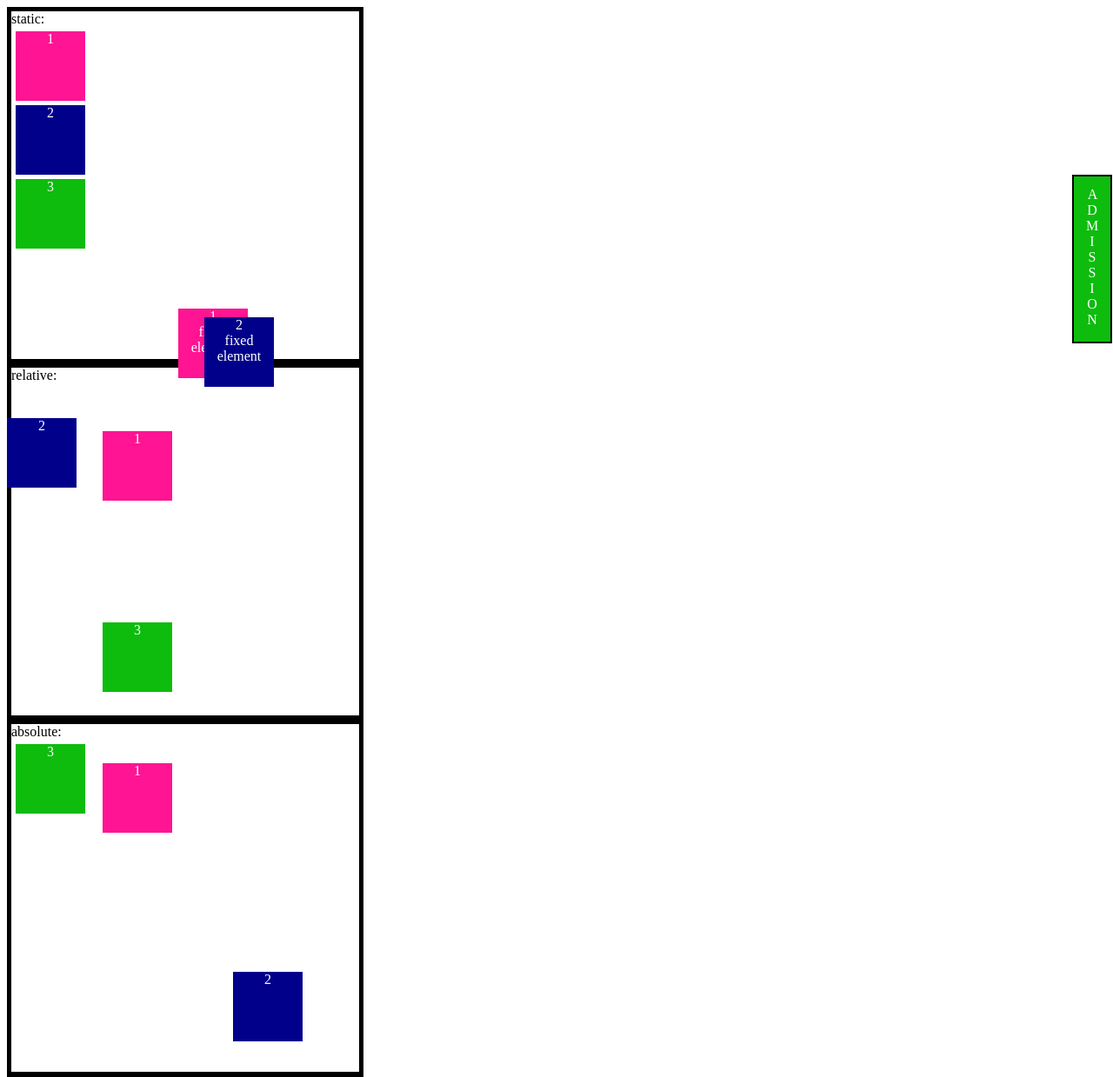
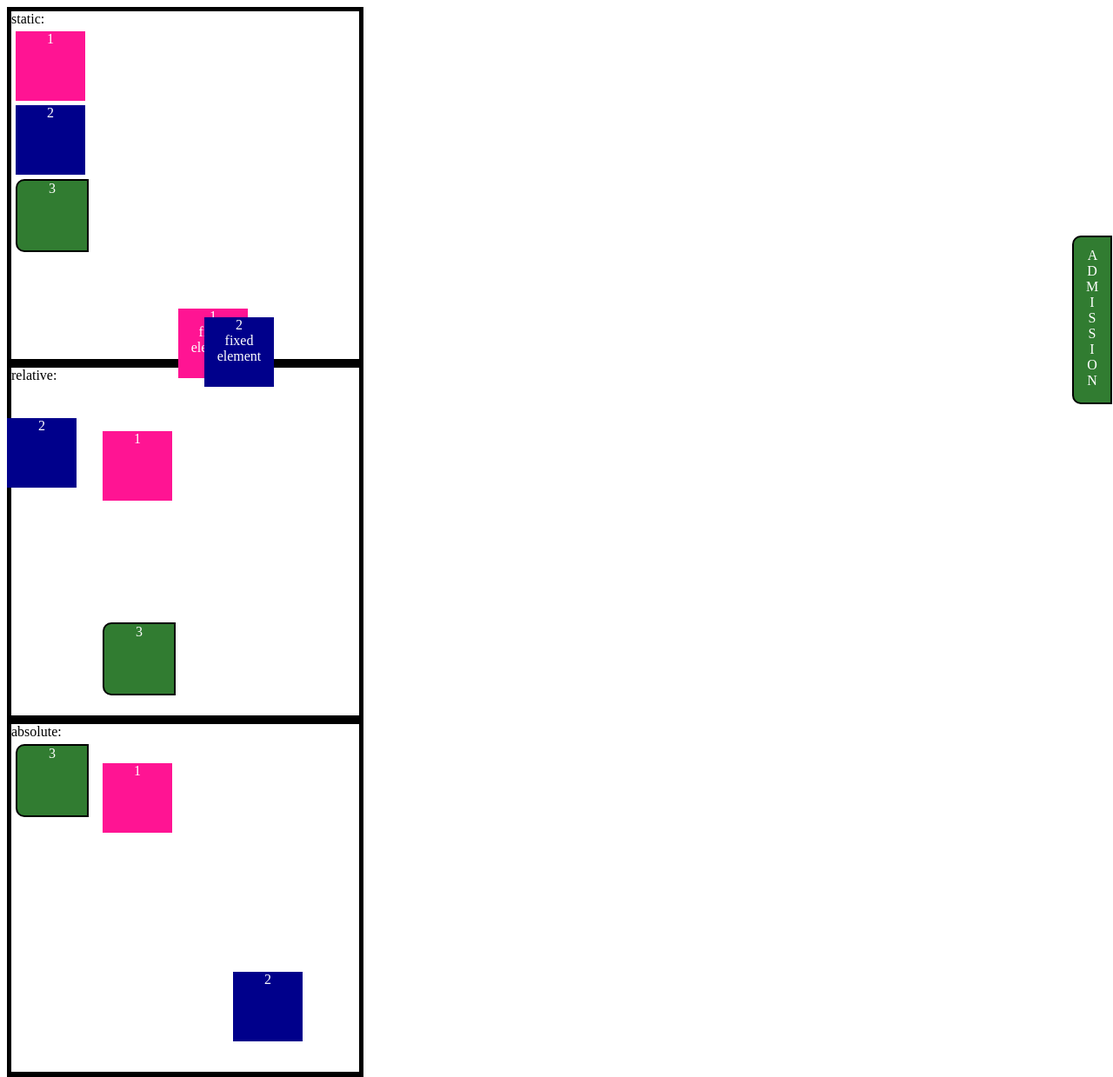
Before and after one commit to Sriram2828/web_designing, a PHP site: page /position.html in a window 1280 px wide. Shown: the top 1239 px of the page at 87% size. Run offline with PHP 8.4, Linux system fonts and the light colour scheme.

Commit message:
design a admission button for my collage website

```diff
--- a/Positioning/position.css
+++ b/Positioning/position.css
@@ -103,22 +103,29 @@ use the ltrb to position the item */
 }
 
 /* style for the admission button */
-.fixed3{
+.fixed_adm_btn{
     position: fixed;
     right: 0;
-    top: 200px;
+    top: 270px;
     z-index: 3;/*the greater the value higher the priority*/
 }
 .boxSize{
     cursor: pointer;
     width: 18px;
     height: 166px;
-    color: white;
     text-align: center;
     margin: 1px;
     padding: 12px;
-    border: solid 2px black;
 }
 .box3{
-    background-color: rgb(13, 188, 13);
+    background-color: rgb(49, 124, 49);
+    border-radius: 10px 0 0 10px;
+    color: white;
+    border: solid 2px black;
+    text-decoration: none;
 }
+#admission_btn:hover{
+    transition: 1s;
+    color: black;
+    background-color: rgb(13, 212, 13);
+}
--- a/Positioning/position.html
+++ b/Positioning/position.html
@@ -32,7 +32,7 @@
         <div class="fixed1 box1 box">1 <br>fixed element</div>
         <div class="fixed2 box2 box">2 <br>fixed element</div>
         <!-- creating a admission button for my collage website -->
-        <a class="fixed3 box3 boxSize">
+        <a href="#" id="admission_btn" class="fixed_adm_btn box3 boxSize">
             <span>A</span>
             <span>D</span>
             <span>M</span>
```
